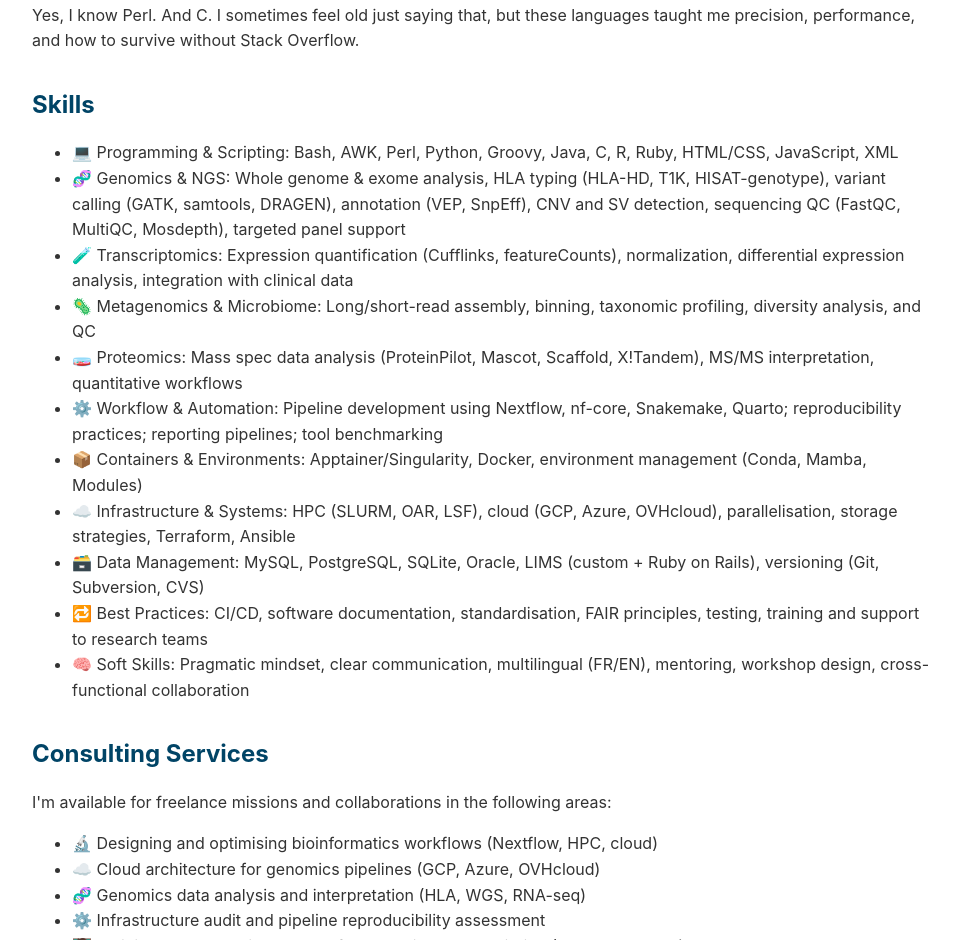
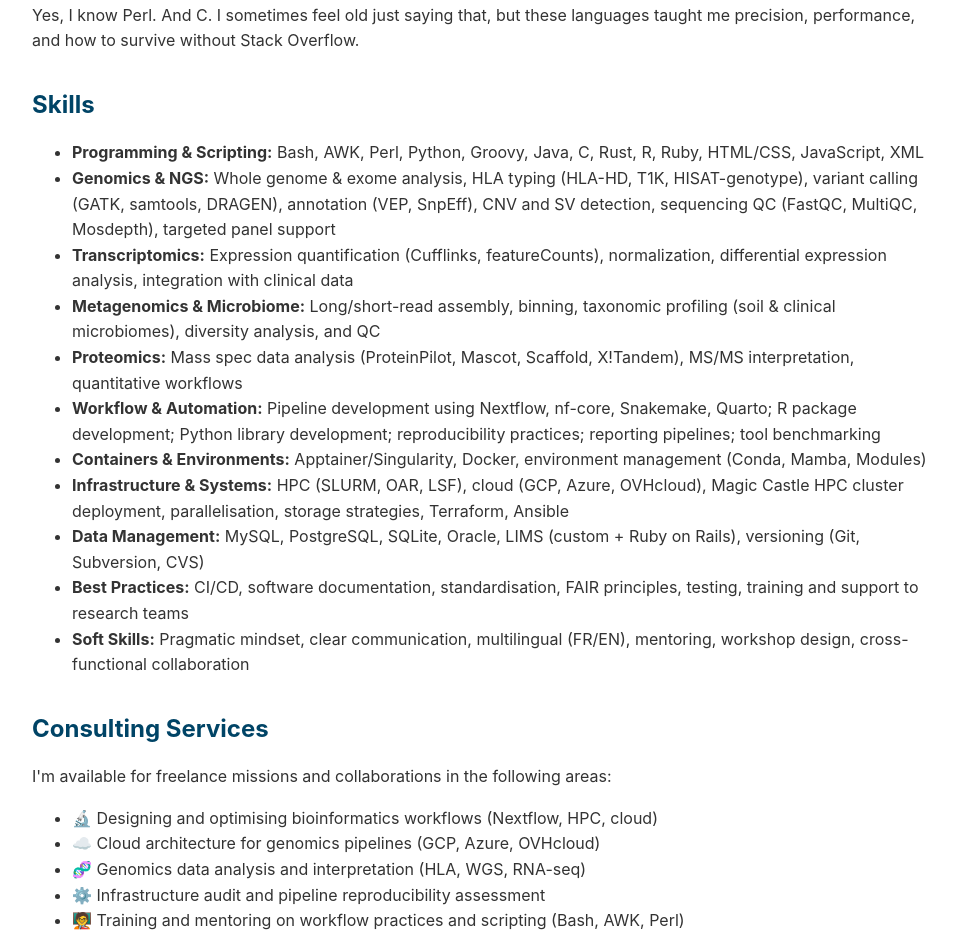
Before and after one commit to chrstphdm/chrstphdm.github.io, a plain HTML site: page index.html in a window 1280 px wide. Shown: the part 944-1884 px from the top of the page, without its empty margins (158-1114 px from the left). Drawn offline with Linux system fonts and the light colour scheme.

Commit message:
content: update skills — add Rust, R/Python packages, Magic Castle, soil metagenomics
- Replace emoji prefixes with bold category labels
- Add Rust to programming languages
- Add R package and Python library development to Workflow & Automation
- Specify soil & clinical microbiomes in Metagenomics
- Add Magic Castle HPC cluster deployment to Infrastructure

```diff
--- a/index.html
+++ b/index.html
@@ -121,17 +121,17 @@
     <section id="skills">
       <h2>Skills</h2>
       <ul>
-        <li>💻 Programming & Scripting: Bash, AWK, Perl, Python, Groovy, Java, C, R, Ruby, HTML/CSS, JavaScript, XML</li>
-        <li>🧬 Genomics & NGS: Whole genome & exome analysis, HLA typing (HLA-HD, T1K, HISAT-genotype), variant calling (GATK, samtools, DRAGEN), annotation (VEP, SnpEff), CNV and SV detection, sequencing QC (FastQC, MultiQC, Mosdepth), targeted panel support</li>
-        <li>🧪 Transcriptomics: Expression quantification (Cufflinks, featureCounts), normalization, differential expression analysis, integration with clinical data</li>
-        <li>🦠 Metagenomics & Microbiome: Long/short-read assembly, binning, taxonomic profiling, diversity analysis, and QC</li>
-        <li>🧫 Proteomics: Mass spec data analysis (ProteinPilot, Mascot, Scaffold, X!Tandem), MS/MS interpretation, quantitative workflows</li>
-        <li>⚙️ Workflow & Automation: Pipeline development using Nextflow, nf-core, Snakemake, Quarto; reproducibility practices; reporting pipelines; tool benchmarking</li>
-        <li>📦 Containers & Environments: Apptainer/Singularity, Docker, environment management (Conda, Mamba, Modules)</li>
-        <li>☁️ Infrastructure & Systems: HPC (SLURM, OAR, LSF), cloud (GCP, Azure, OVHcloud), parallelisation, storage strategies, Terraform, Ansible</li>
-        <li>🗃️ Data Management: MySQL, PostgreSQL, SQLite, Oracle, LIMS (custom + Ruby on Rails), versioning (Git, Subversion, CVS)</li>
-        <li>🔁 Best Practices: CI/CD, software documentation, standardisation, FAIR principles, testing, training and support to research teams</li>
-        <li>🧠 Soft Skills: Pragmatic mindset, clear communication, multilingual (FR/EN), mentoring, workshop design, cross-functional collaboration</li>
+        <li><strong>Programming & Scripting:</strong> Bash, AWK, Perl, Python, Groovy, Java, C, Rust, R, Ruby, HTML/CSS, JavaScript, XML</li>
+        <li><strong>Genomics & NGS:</strong> Whole genome & exome analysis, HLA typing (HLA-HD, T1K, HISAT-genotype), variant calling (GATK, samtools, DRAGEN), annotation (VEP, SnpEff), CNV and SV detection, sequencing QC (FastQC, MultiQC, Mosdepth), targeted panel support</li>
+        <li><strong>Transcriptomics:</strong> Expression quantification (Cufflinks, featureCounts), normalization, differential expression analysis, integration with clinical data</li>
+        <li><strong>Metagenomics & Microbiome:</strong> Long/short-read assembly, binning, taxonomic profiling (soil & clinical microbiomes), diversity analysis, and QC</li>
+        <li><strong>Proteomics:</strong> Mass spec data analysis (ProteinPilot, Mascot, Scaffold, X!Tandem), MS/MS interpretation, quantitative workflows</li>
+        <li><strong>Workflow & Automation:</strong> Pipeline development using Nextflow, nf-core, Snakemake, Quarto; R package development; Python library development; reproducibility practices; reporting pipelines; tool benchmarking</li>
+        <li><strong>Containers & Environments:</strong> Apptainer/Singularity, Docker, environment management (Conda, Mamba, Modules)</li>
+        <li><strong>Infrastructure & Systems:</strong> HPC (SLURM, OAR, LSF), cloud (GCP, Azure, OVHcloud), Magic Castle HPC cluster deployment, parallelisation, storage strategies, Terraform, Ansible</li>
+        <li><strong>Data Management:</strong> MySQL, PostgreSQL, SQLite, Oracle, LIMS (custom + Ruby on Rails), versioning (Git, Subversion, CVS)</li>
+        <li><strong>Best Practices:</strong> CI/CD, software documentation, standardisation, FAIR principles, testing, training and support to research teams</li>
+        <li><strong>Soft Skills:</strong> Pragmatic mindset, clear communication, multilingual (FR/EN), mentoring, workshop design, cross-functional collaboration</li>
       </ul>
     </section>
 
```
